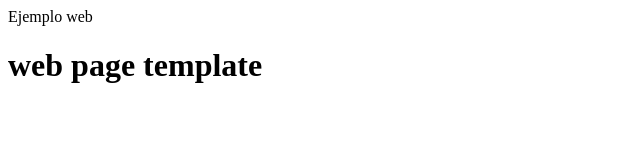
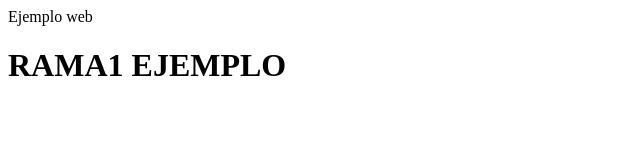
Before and after one commit to mthector/taller-git, a plain HTML site: page index.html in a window 1280 px wide. Shown: the whole page, without its empty margins (0-640 px from the left). Drawn offline with Linux system fonts and the light colour scheme.

Commit message:
Update main file

```diff
--- a/index.html
+++ b/index.html
@@ -5,7 +5,7 @@
     </head>
     <body>
         <h1>
-            web page template
+            RAMA1 EJEMPLO
         </h1>
 
     </body>
```
